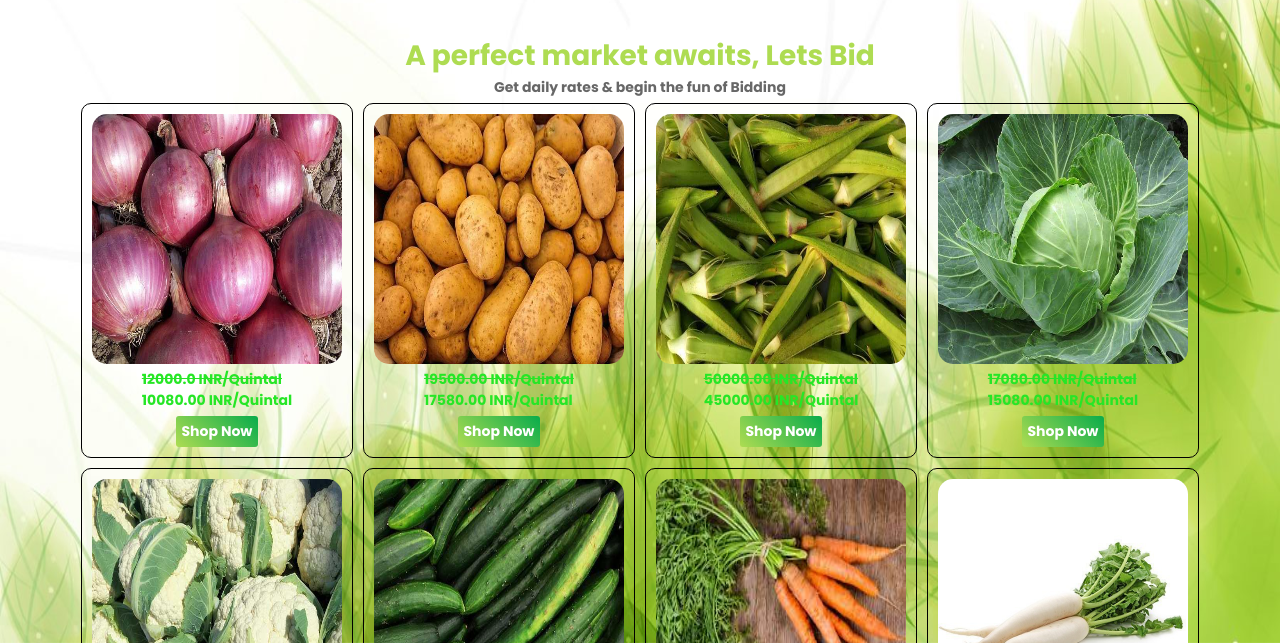
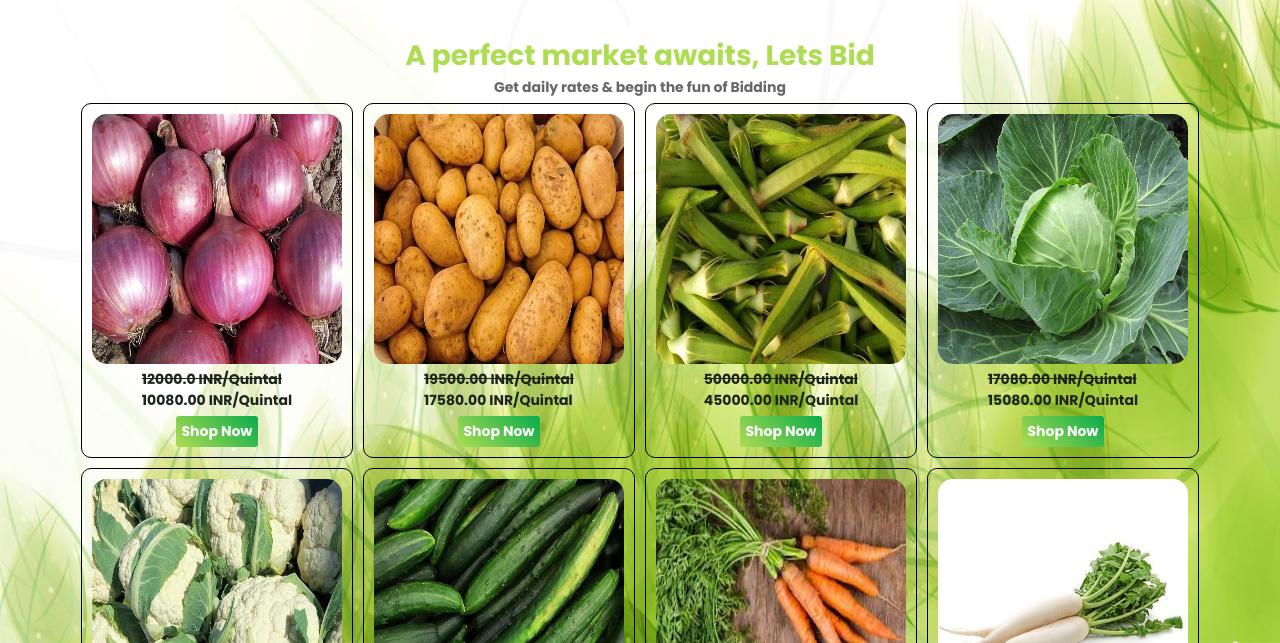
Before and after one commit to sevil-git/Farmingo, a plain HTML site: page shop2.html in a window 1280 px wide. Shown: the part 157-800 px from the top of the page. Drawn offline with Linux system fonts and the light colour scheme.

Commit message:
Update shop2.css

```diff
--- a/css/shop2.css
+++ b/css/shop2.css
@@ -49,7 +49,7 @@ a {
 }
 
 .cost {
-  color: rgb(38, 230, 38);
+  color: rgb(30, 36, 30);
   padding: 5px;
 }
 .shopNow {
```
